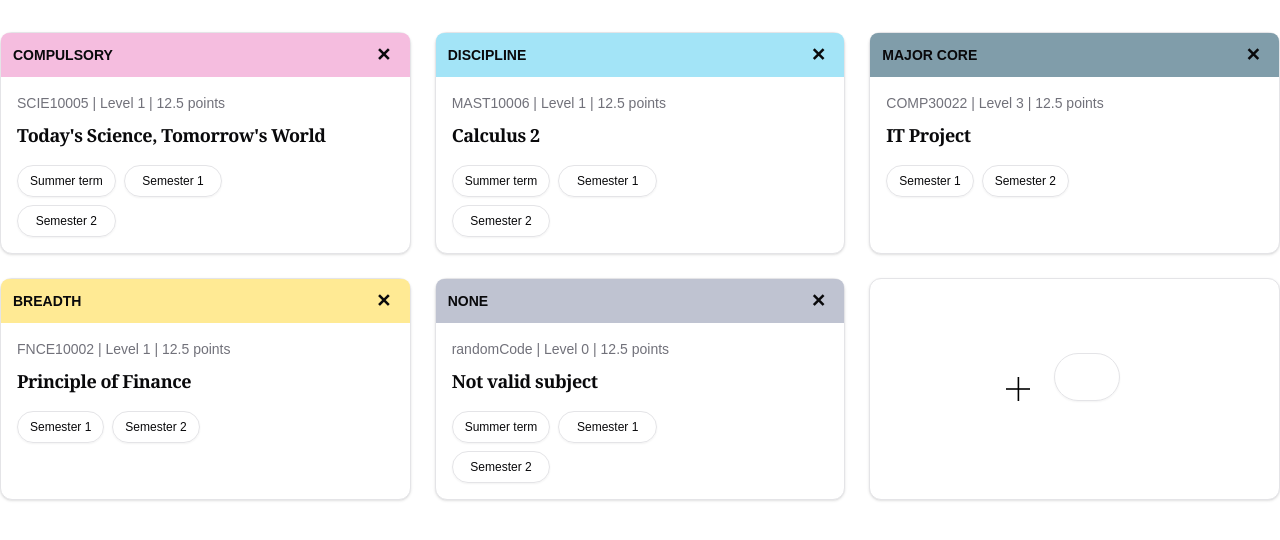
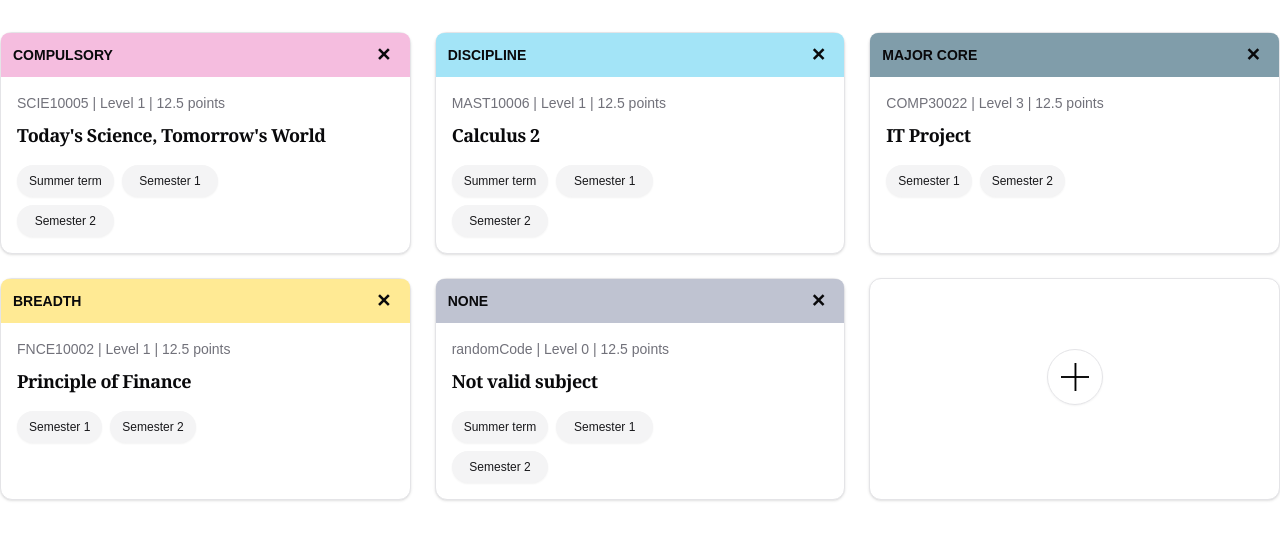
Before and after one commit to lu1w/ultimate-handbook, a Next.js app in the folder frontend-nextjs/: page /planner in a window 1280 px wide. Shown: the top 540 px of the page. Built offline with nearby package versions, Linux system fonts and the light colour scheme.

Commit message:
fix: fixed image display on emptry subject card

```diff
--- a/frontend-nextjs/src/components/Common/subjectCard.tsx
+++ b/frontend-nextjs/src/components/Common/subjectCard.tsx
@@ -62,7 +62,7 @@ const SubjectCard: React.FC<SubjectCardProps> = ({
       <CardFooter className="p-4 pt-0 space-x-2">
         <div className="grid grid-cols-2 gap-2">
           {term.map((t) => (
-            <Button key={t} variant="outline" size="sm" className="rounded-full">
+            <Button key={t} variant="secondary" size="sm" className="rounded-full">
               {t}
             </Button>
           ))}
--- a/frontend-nextjs/src/components/planner/emptySubjectCard.tsx
+++ b/frontend-nextjs/src/components/planner/emptySubjectCard.tsx
@@ -11,15 +11,14 @@ import { cn } from "@/lib/utils";
 const EmptySubjectCard: React.FC<{ onAdd: () => void }> = ({ onAdd }) => {
   return (
     <Card className="w-full h-full border border-black flex items-center justify-center">
-      <img src="/plus.svg" alt="+" className="h-6 w-6" />
       <CardContent className="flex items-center justify-center h-full">
         <Button
           variant="outline"
-          size="lg"
-          className="rounded-full h-12 w-12 flex items-center justify-center relative"
+          size="icon"
+          className="rounded-full h-14 w-14 flex items-center justify-center relative"
           onClick={onAdd}
         >
-          <img src="/plus.svg" alt="+" className="h-6 w-6" />
+          <img src="/plus.svg" alt="+" className="h-7 w-7" />
         </Button>
       </CardContent>
     </Card>
```
